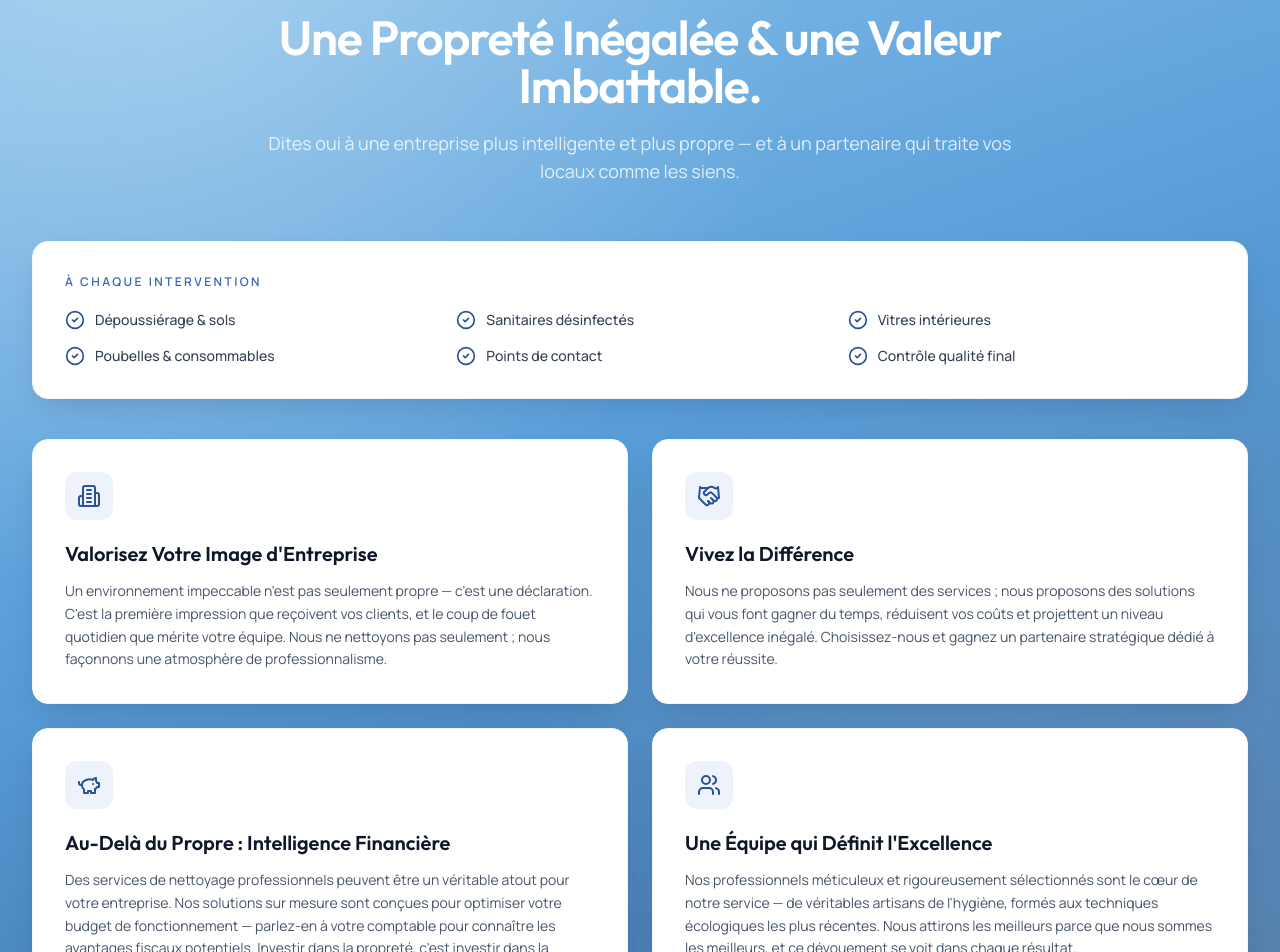
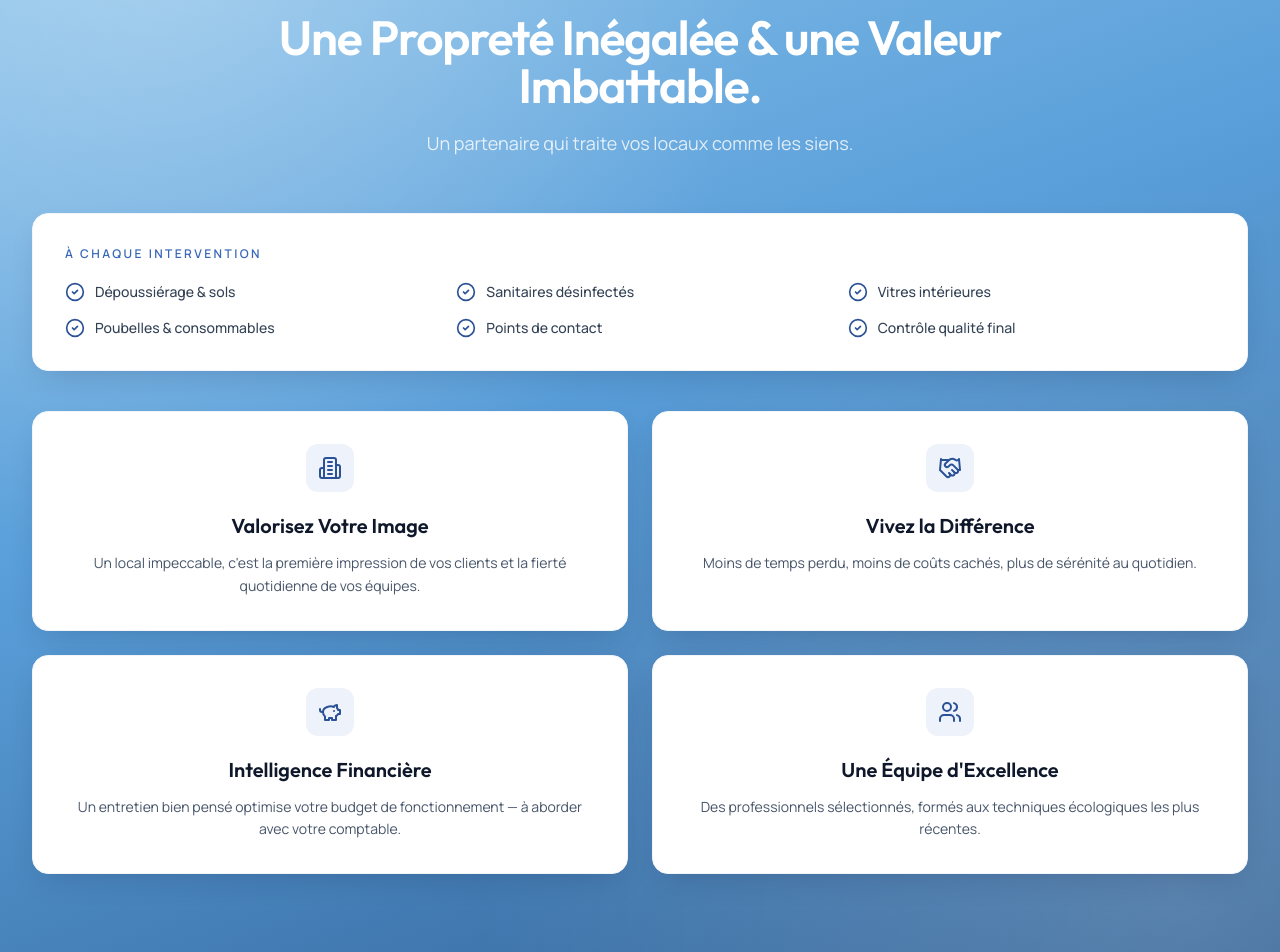
Before and after one commit to CKMSERVICES/ckm-services-site, a Next.js app: page / in a window 1280 px wide. Shown: the part 1260-2212 px from the top of the page. Built offline with nearby package versions, Linux system fonts and the light colour scheme; no server answers.

Commit message:
Update WhyChooseUs.tsx

```diff
--- a/components/WhyChooseUs.tsx
+++ b/components/WhyChooseUs.tsx
@@ -8,23 +8,23 @@ import GlassCard from "./GlassCard";
 const points = [
   {
     icon: Building2,
-    title: "Valorisez Votre Image d'Entreprise",
-    body: "Un environnement impeccable n'est pas seulement propre — c'est une déclaration. C'est la première impression que reçoivent vos clients, et le coup de fouet quotidien que mérite votre équipe. Nous ne nettoyons pas seulement ; nous façonnons une atmosphère de professionnalisme.",
+    title: "Valorisez Votre Image",
+    body: "Un local impeccable, c'est la première impression de vos clients et la fierté quotidienne de vos équipes.",
   },
   {
     icon: Handshake,
     title: "Vivez la Différence",
-    body: "Nous ne proposons pas seulement des services ; nous proposons des solutions qui vous font gagner du temps, réduisent vos coûts et projettent un niveau d'excellence inégalé. Choisissez-nous et gagnez un partenaire stratégique dédié à votre réussite.",
+    body: "Moins de temps perdu, moins de coûts cachés, plus de sérénité au quotidien.",
   },
   {
     icon: PiggyBank,
-    title: "Au-Delà du Propre : Intelligence Financière",
-    body: "Des services de nettoyage professionnels peuvent être un véritable atout pour votre entreprise. Nos solutions sur mesure sont conçues pour optimiser votre budget de fonctionnement — parlez-en à votre comptable pour connaître les avantages fiscaux potentiels. Investir dans la propreté, c'est investir dans la croissance.",
+    title: "Intelligence Financière",
+    body: "Un entretien bien pensé optimise votre budget de fonctionnement — à aborder avec votre comptable.",
   },
   {
     icon: Users,
-    title: "Une Équipe qui Définit l'Excellence",
-    body: "Nos professionnels méticuleux et rigoureusement sélectionnés sont le cœur de notre service — de véritables artisans de l'hygiène, formés aux techniques écologiques les plus récentes. Nous attirons les meilleurs parce que nous sommes les meilleurs, et ce dévouement se voit dans chaque résultat.",
+    title: "Une Équipe d'Excellence",
+    body: "Des professionnels sélectionnés, formés aux techniques écologiques les plus récentes.",
   },
 ];
 
@@ -48,8 +48,7 @@ export default function WhyChooseUs() {
             Une Propreté Inégalée &amp; une Valeur Imbattable.
           </h2>
           <p className="mt-5 text-lg text-white/80">
-            Dites oui à une entreprise plus intelligente et plus propre — et à
-            un partenaire qui traite vos locaux comme les siens.
+            Un partenaire qui traite vos locaux comme les siens.
           </p>
         </ScrollReveal>
 
@@ -101,7 +100,7 @@ export default function WhyChooseUs() {
         <div className="mt-10 grid grid-cols-1 gap-6 sm:grid-cols-2">
           {points.map((point, index) => (
             <ScrollReveal key={point.title} delay={index * 0.1} direction={index % 2 === 0 ? "left" : "right"}>
-              <GlassCard className="group h-full">
+              <GlassCard className="group flex h-full flex-col items-center text-center">
                 <motion.div
                   whileHover={{ scale: 1.08, rotate: -4 }}
                   transition={{ type: "spring", stiffness: 300, damping: 15 }}
```
